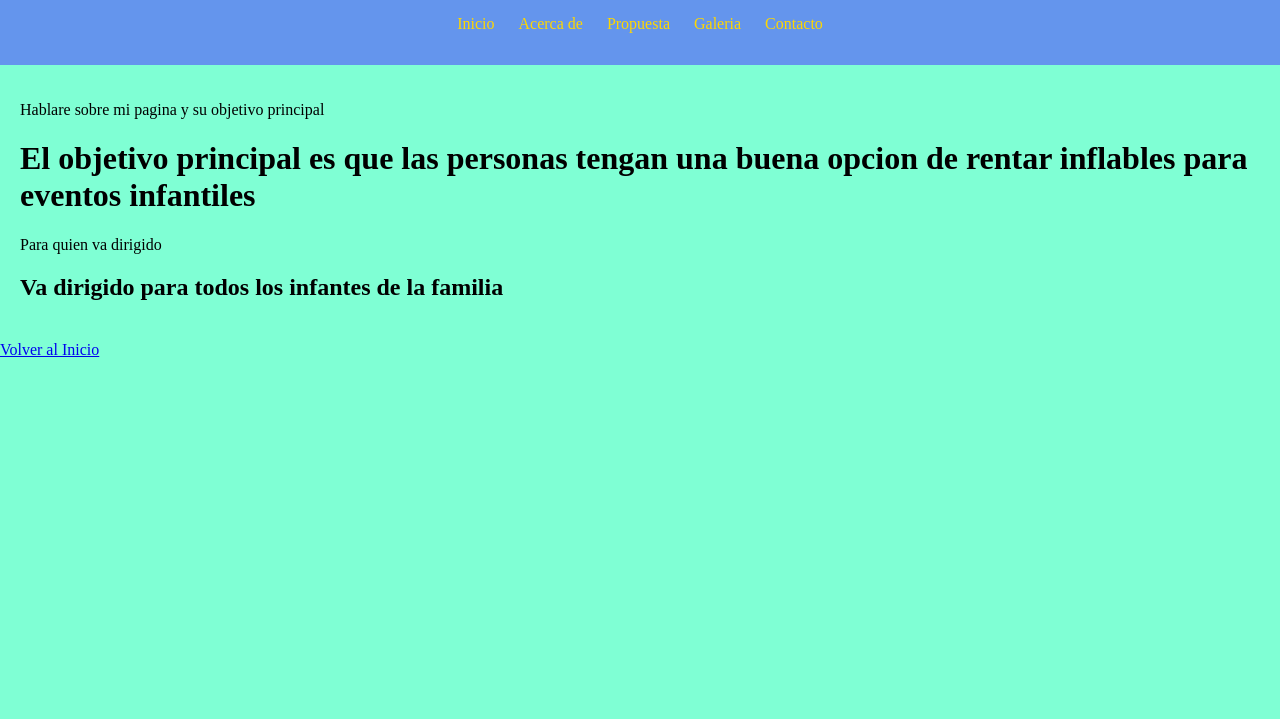
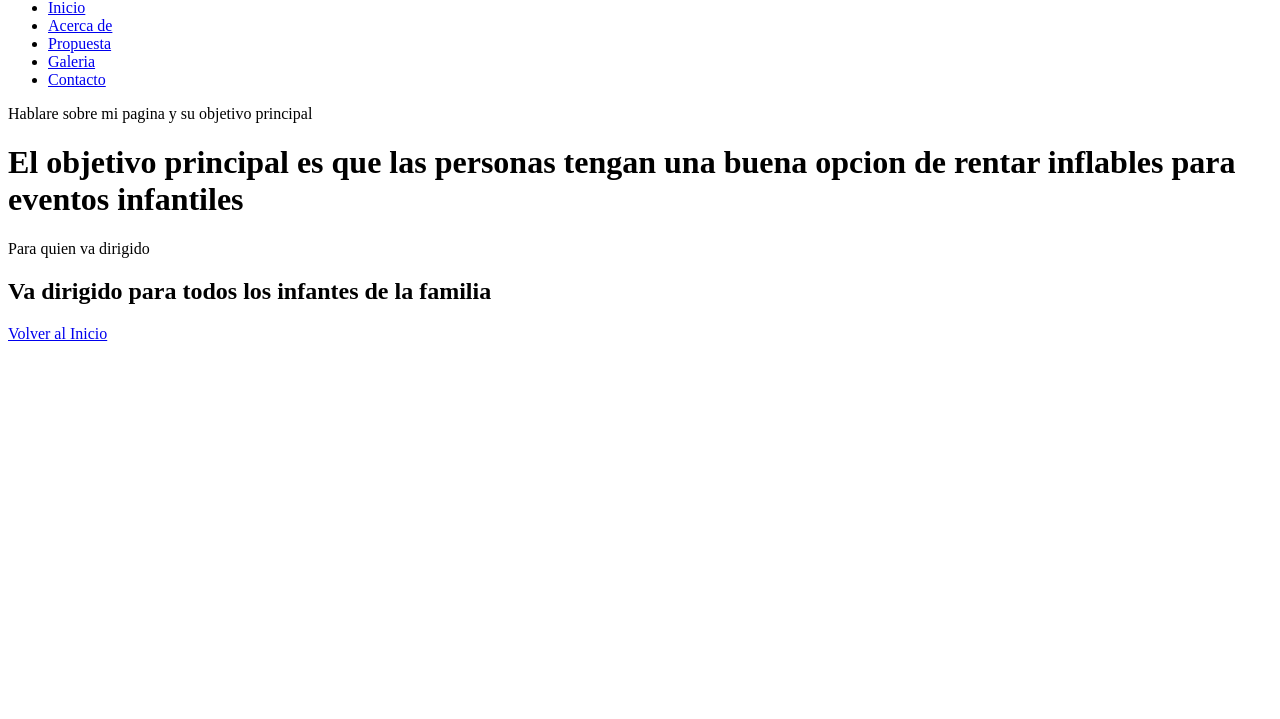
Before and after one commit to ikker02/mipaginaweb.github.io, a plain HTML site: page propuesta .html in a window 1280 px wide. Shown: the part 81-800 px from the top of the page. Drawn offline with Linux system fonts and the light colour scheme; files that its build step writes are made by us from their sources.

Commit message:
Update propuesta .html

```diff
--- a/propuesta .html
+++ b/propuesta .html
@@ -4,7 +4,7 @@
   <meta charset="UTF-8">
   <meta name="viewport" content="width-device-width, initial-scale=1.0">
   <title> Propuesta </title>
-  <link rel="stylesheet" href="css/style.css">
+  <link rel="stylesheet">
   <link href="<link rel="preconnect" href="https://fonts.googleapis.com">
 <link rel="preconnect" href="https://fonts.gstatic.com" crossorigin>
 <link href="https://fonts.googleapis.com/css2?family=Roboto:ital,wght@0,100..900;1,100..900&display=swap" rel="stylesheet">
```
